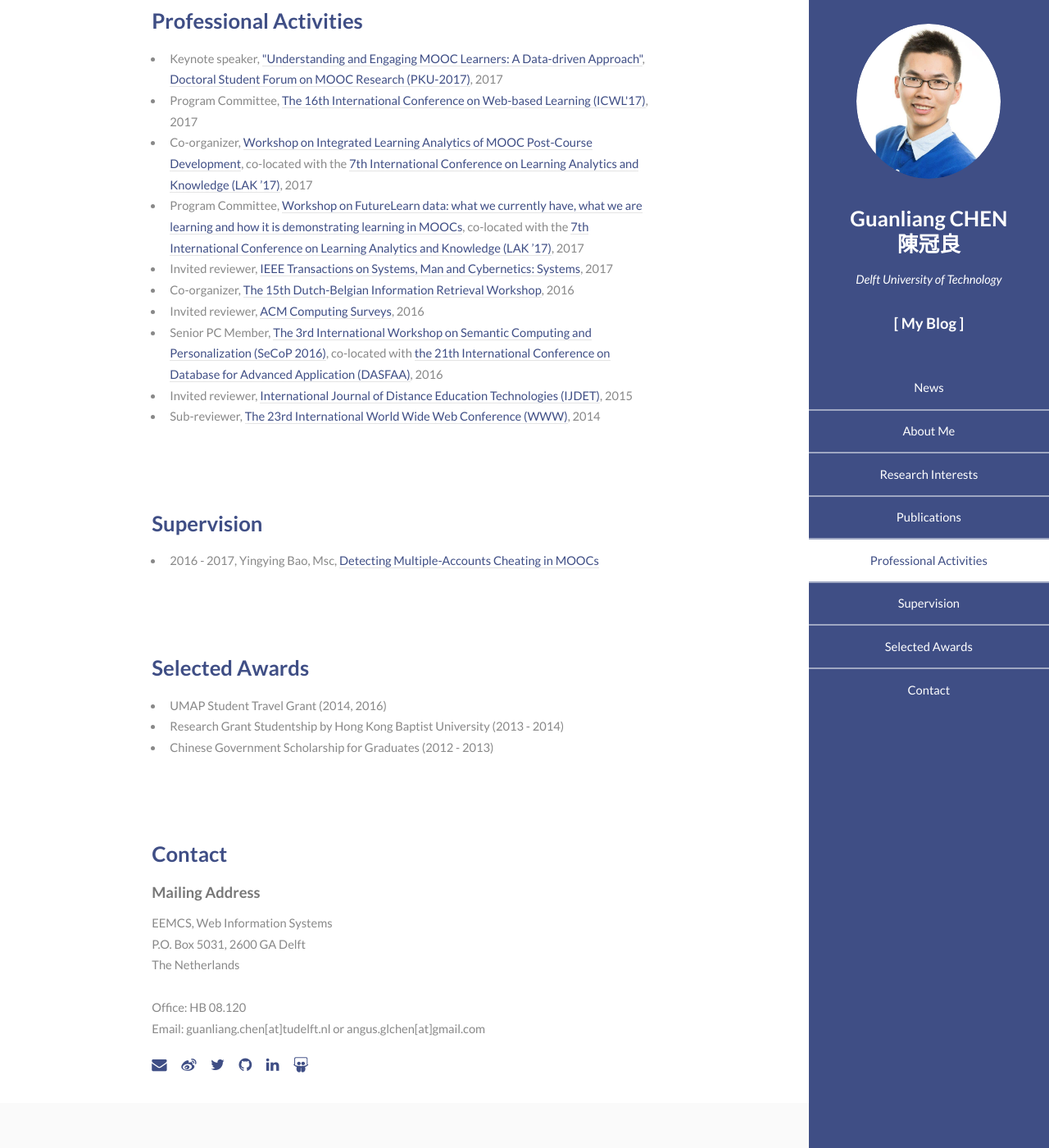
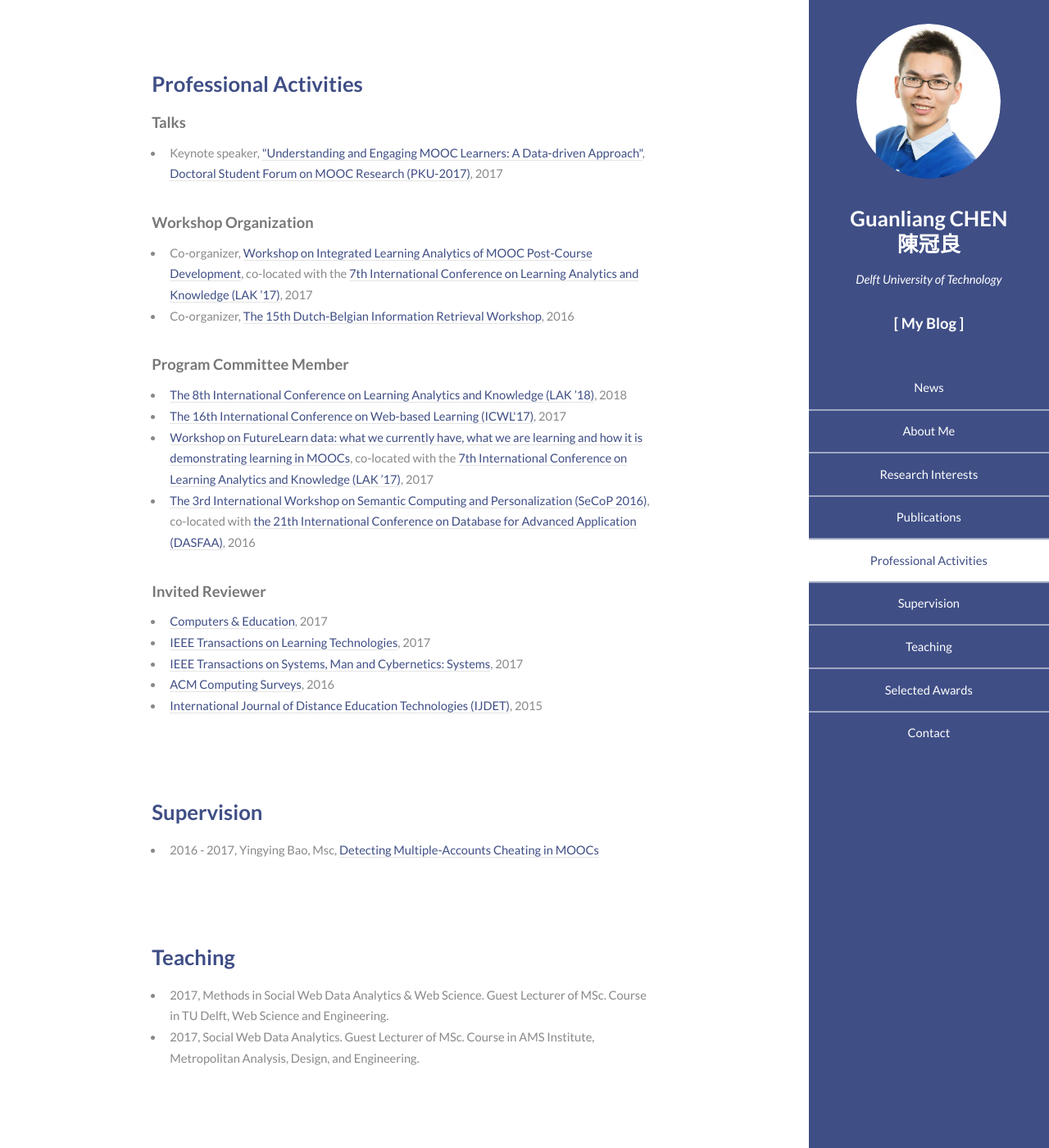
Before and after one commit to AngusGLChen/__angusglchen.github.io, a Jekyll site: the page index.html, which Jekyll copies as it is, in a window 1280 px wide and 1400 px high, scrolled down 3096 px. Shown: the whole window at 82% size. Built offline with Jekyll 4.4.1, drawn with Linux system fonts in a browser that asks for light colours; some of the changed text lies outside the part shown.

Commit message:
Nov 10, 2017

```diff
--- a/index.html
+++ b/index.html
@@ -39,8 +39,9 @@
 						<li><a href="#four">Publications</a></li>
 						<li><a href="#five">Professional Activities</a></li>
 						<li><a href="#six">Supervision</a></li>
-						<li><a href="#seven">Selected Awards</a></li>
-						<li><a href="#eight">Contact</a></li>
+						<li><a href="#seven">Teaching</a></li>
+						<li><a href="#eight">Selected Awards</a></li>
+						<li><a href="#nine">Contact</a></li>
 					</ul>
 				</nav>
 			</section>
@@ -102,6 +102,7 @@
 									<h4>2017</h4><ul>
 										<li>Yue Zhao, Dan Davis, <u>Guanliang Chen</u>, Christoph Lofi,Claudia Hauff & Geert-Jan Houben.  <a href="http://dl.acm.org/citation.cfm?id=3099063">Certificate Achievement Unlocked: Exploring MOOC Learners' Behaviour Before & After Passing.</a> In Proceedings of the 24th ACM International Conference on User Modeling, Adaptation and Personalisation, pp. 83--88, Bratislava, Slovakia. UMAP'17, ACM. （Late-breaking results paper).</li>
 										<li>Yingying Bao, <u>Guanliang Chen</u>, Claudia Hauff (2017). <a href="http://educationaldatamining.org/EDM2017/proc_files/papers/paper_91.pdf">On the Prevalence of Multiple-Account Cheating in Massive Open Online Learning.</a> In Proceedings of the 10th International Conference on Educational Data Mining, pp. 262--265, Wuhan, China. EDM '17. (Short paper)</li>
+										<li>Elle Wang, Dan Davis, <u>Guanliang Chen</u>, Luc Paquette (2017). <a href="http://dl.acm.org/citation.cfm?id=3029469">Workshop on Integrated Learning Analytics of MOOC Post-Course Development.</a> In Proceedings of the 7th International Conference on Learning Analytics and Knowledge, pp. 506--507, Vancouver, Canada. LAK'17.</li>
 										<li><u>Guanliang Chen</u>, Dan Davis, Markus Krause, Claudia Hauff and Geert-Jan Houben (2017). <a href="http://dl.acm.org/citation.cfm?id=3029469">Buying Time: Enabling Learners to become Earners with a Real-World Paid Task Recommender System.</a> In Proceedings of the 7th International Conference on Learning Analytics and Knowledge, pp. 578--579, Vancouver, Canada. LAK'17. (Poster paper)</li>
 										<li>Dan Davis, Ioana Jivet, René F. Kizilcec, <u>Guanliang Chen</u>, Claudia Hauff, Geert-Jan Houben (2017). <a href="http://dl.acm.org/citation.cfm?id=3027411">Follow the Successful Crowd: Raising MOOC Completion Rates through Social Comparison at Scale.</a> In Proceedings of the 7th International Conference on Learning Analytics and Knowledge, pp. 454--463, Vancouver, Canada. LAK'17.</li>
 									</ul>
@@ -136,20 +137,30 @@
 							<section id="five">
 								<div class="container">
 									<h3>Professional Activities</h3>
+										<h4>Talks</h4>
 											<ul>
 												<!-- 2017 -->
 												<li>Keynote speaker, <a href="https://www.slideshare.net/GuanliangChen/doctoral-student-discussion-forum-on-moocs">"Understanding and Engaging MOOC Learners: A Data-driven Approach"</a>, <a href="http://www.xlearningcenter.com/nd.jsp?id=140&_np=2_302">Doctoral Student Forum on MOOC Research (PKU-2017)</a>, 2017</li>
-										<li>Program Committee, <a href="http://www.hkws.org/conference/icwl2017/">The 16th International Conference on Web-based Learning (ICWL'17)</a>, 2017</li>
+											</ul>
+										<h4>Workshop Organization</h4>
+											<ul>
 												<li>Co-organizer, <a href="dan7davis.github.io/post-MOOC/">Workshop on Integrated Learning Analytics of MOOC Post-Course Development</a>, co-located with the <a href="http://educ-lak17.educ.sfu.ca/">7th International Conference on Learning Analytics and Knowledge (LAK ’17)</a>, 2017</li>
-										<li>Program Committee, <a href="https://sites.google.com/site/lak17flworkshop/">Workshop on FutureLearn data: what we currently have, what we are learning and how it is demonstrating learning in MOOCs</a>, co-located with the <a href="http://educ-lak17.educ.sfu.ca/">7th International Conference on Learning Analytics and Knowledge (LAK ’17)</a>, 2017</li>
-										<li>Invited reviewer, <a href="http://ieeexplore.ieee.org/xpl/RecentIssue.jsp?punumber=6221021">IEEE Transactions on Systems, Man and Cybernetics: Systems</a>, 2017</li>
-
-										<!-- 2016 -->
 												<li>Co-organizer, <a href="https://chauff.github.io/dir2016/">The 15th Dutch-Belgian Information Retrieval Workshop</a>, 2016</li>
-										<li>Invited reviewer, <a href="http://csur.acm.org/index.cfm">ACM Computing Surveys</a>, 2016</li>
-										<li>Senior PC Member, <a href="http://www.cihe.edu.hk/secop2016/">The 3rd International Workshop on Semantic Computing and Personalization (SeCoP 2016)</a>, co-located with <a href="http://theory.utdallas.edu/DASFAA2016/">the 21th International Conference on Database for Advanced Application (DASFAA)</a>, 2016</li>
-										<li>Invited reviewer, <a href="http://www.igi-global.com/journal/international-journal-distance-education-technologies/1078">International Journal of Distance Education Technologies (IJDET)</a>, 2015</li>
-										<li>Sub-reviewer, <a href="http://www2014.kr/">The 23rd International World Wide Web Conference (WWW)</a>, 2014</li>
+											</ul>
+										<h4>Program Committee Member</h4>
+											<ul>
+												<li><a href="https://sites.google.com/site/lak17flworkshop/">The 8th International Conference on Learning Analytics and Knowledge (LAK ’18)</a>, 2018</li>
+												<li><a href="http://www.hkws.org/conference/icwl2017/">The 16th International Conference on Web-based Learning (ICWL'17)</a>, 2017</li>
+												<li><a href="https://sites.google.com/site/lak17flworkshop/">Workshop on FutureLearn data: what we currently have, what we are learning and how it is demonstrating learning in MOOCs</a>, co-located with the <a href="http://educ-lak17.educ.sfu.ca/">7th International Conference on Learning Analytics and Knowledge (LAK ’17)</a>, 2017</li>
+												<li><a href="http://www.cihe.edu.hk/secop2016/">The 3rd International Workshop on Semantic Computing and Personalization (SeCoP 2016)</a>, co-located with <a href="http://theory.utdallas.edu/DASFAA2016/">the 21th International Conference on Database for Advanced Application (DASFAA)</a>, 2016</li>
+											</ul>
+										<h4>Invited Reviewer</h4>
+											<ul>
+												<li><a href="https://www.journals.elsevier.com/computers-and-education/">Computers & Education</a>, 2017</li>
+												<li><a href="http://ieeexplore.ieee.org/xpl/RecentIssue.jsp?reload=true&punumber=4620076">IEEE Transactions on Learning Technologies</a>, 2017</li>
+												<li><a href="http://ieeexplore.ieee.org/xpl/RecentIssue.jsp?punumber=6221021">IEEE Transactions on Systems, Man and Cybernetics: Systems</a>, 2017</li>
+												<li><a href="http://csur.acm.org/index.cfm">ACM Computing Surveys</a>, 2016</li>
+												<li><a href="http://www.igi-global.com/journal/international-journal-distance-education-technologies/1078">International Journal of Distance Education Technologies (IJDET)</a>, 2015</li>
 											</ul>
 								</div>
 							</section>
@@ -168,6 +179,17 @@
 						<!-- Seven -->
 							<section id="seven">
 								<div class="container">
+									<h3>Teaching</h3>
+									<ul>
+										<li>2017, Methods in Social Web Data Analytics & Web Science. Guest Lecturer of MSc. Course in TU Delft, Web Science and Engineering.</li>
+										<li>2017, Social Web Data Analytics. Guest Lecturer of MSc. Course in AMS Institute, Metropolitan Analysis, Design, and Engineering.</li>
+									</ul>
+								</div>
+							</section>
+
+						<!-- Eight -->
+							<section id="eight">
+								<div class="container">
 									<h3>Selected Awards</h3>
 									<ul>
 										<li>UMAP Student Travel Grant (2014, 2016)</li>
@@ -177,8 +199,8 @@
 								</div>
 							</section>
 
-						<!-- Eight -->
-							<section id="eight">
+						<!-- Nine -->
+							<section id="nine">
 								<div class="container">
 									<h3>Contact</h3>
 									<h4>Mailing Address</h4>
```
Also changed, not shown: other parts of index.html (+3 -4 lines), wse2017/wse_faq.html (added, +64 -0 lines), wse2017/task2_data.csv (added). Lines whose indentation alone changed are shown as unchanged.
